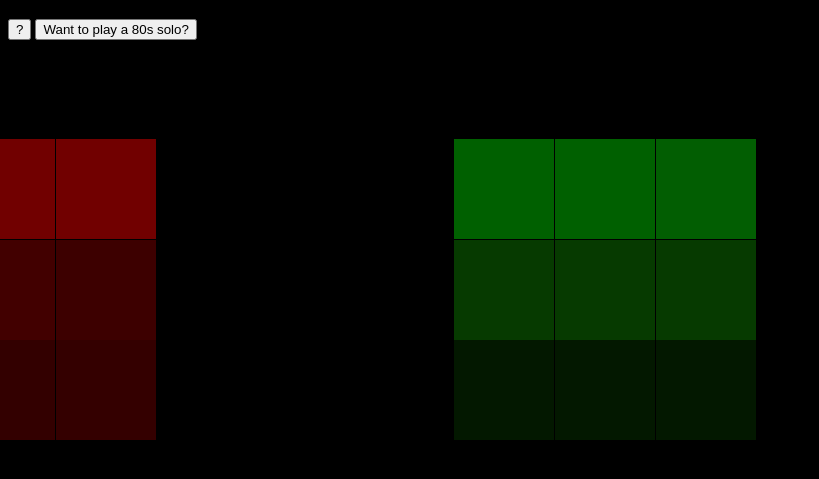
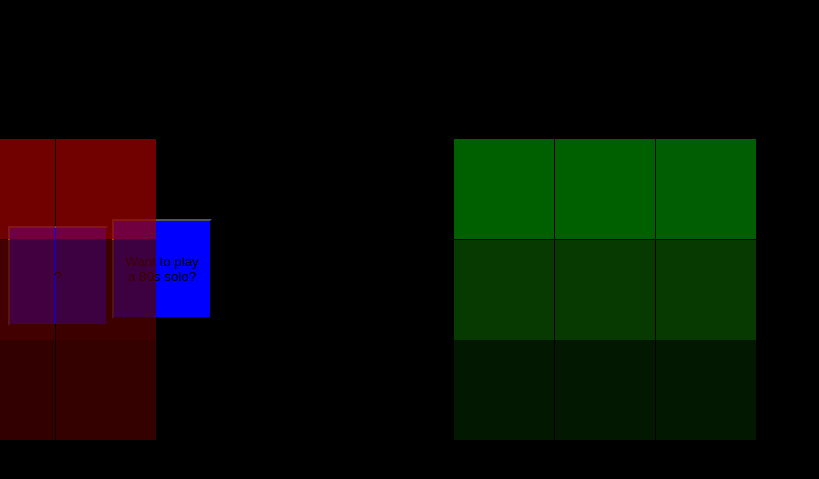
Before and after one commit to MarcoMutscheller/MarcoMutscheller.github.io, a plain HTML site: page index.html in a window 1280 px wide. Shown: the part 61-540 px from the top of the page, without its empty margins (0-819 px from the left). Drawn offline with Linux system fonts and the light colour scheme; no server answers.

Commit message:
Update index.html

```diff
--- a/index.html
+++ b/index.html
@@ -14,9 +14,9 @@
 <body>
 
   <h1>Matrix</h1>
-  <button onclick="javascript:show('rollo'); return false" id="butta">
+  <button onclick="javascript:show('rollo'); return false" class="butta">
       ?</button>
- <button onclick="javascript:show('interactbutton'); return false" id="butta">
+ <button onclick="javascript:show('interactbutton'); return false" class="butta">
       Want to play a 80s solo?</button>
 
     <div class='a'></div>
```
